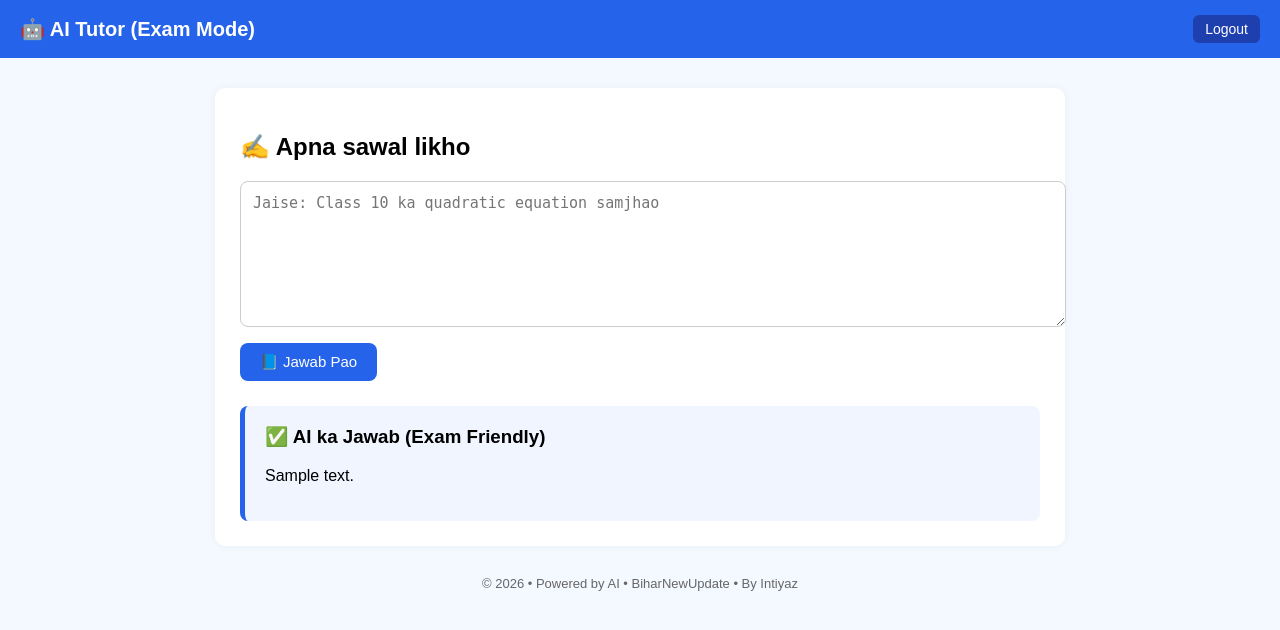
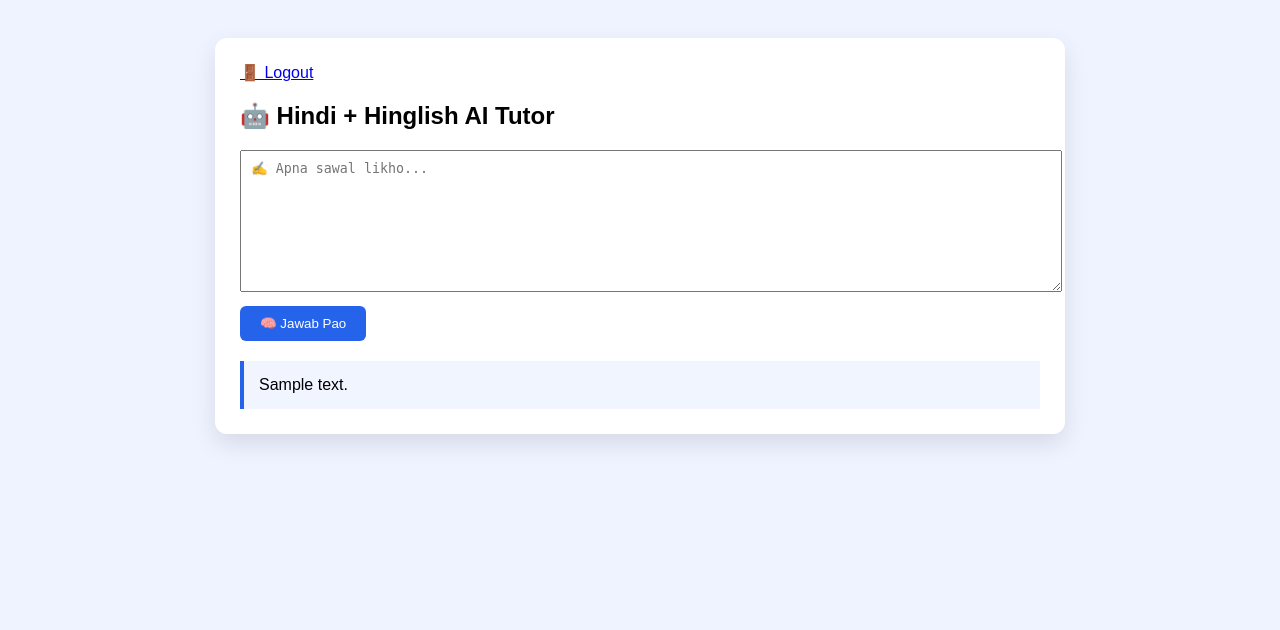
Before and after one commit to biharnewupdateofficial/hindi-ai-tool, a Flask app: template templates/index.html in a window 1280 px wide. Shown: the top 630 px of the page. Run offline with Flask 3, Linux system fonts and the light colour scheme; the template is opened without the code that fills it: most values are stand-ins (such as "Sample title", 1, 10 or a date in 2020).

Commit message:
Full AI Tutor: login + chatgpt style + scalable

```diff
--- a/app.py
+++ b/app.py
@@ -1,90 +1,63 @@
-from flask import Flask, render_template, request, session, send_file
-from flask_limiter import Limiter
-from flask_limiter.util import get_remote_address
-import openai, os, io
-from reportlab.lib.pagesizes import A4
-from reportlab.pdfgen import canvas
+from flask import Flask, render_template, request, redirect, url_for
+from flask_login import LoginManager, UserMixin, login_user, logout_user, login_required
+import openai, os
 
 app = Flask(__name__)
-app.secret_key = "ultimate-chatgpt-style-secret"
+app.secret_key = "super-secret-key"
 
-limiter = Limiter(get_remote_address, app=app, default_limits=["10 per minute"])
 openai.api_key = os.getenv("OPENAI_API_KEY")
 
-# ---------- SUBJECT DETECTION ----------
-def detect_subject(q):
-    q = q.lower()
-    if any(w in q for w in ["equation","formula","math","x²","root"]): return "Maths 🧮"
-    if any(w in q for w in ["science","physics","chemistry","photosynthesis"]): return "Science 🔬"
-    if any(w in q for w in ["history","freedom","mughal","rajya"]): return "History 🏛️"
-    if any(w in q for w in ["capital","currency","gk","president"]): return "GK 🌍"
-    return "General 📘"
+login_manager = LoginManager()
+login_manager.init_app(app)
+login_manager.login_view = "login"
 
-# ---------- PROMPT ----------
-def build_prompt(q, prev):
-    follow = f"\nPrevious question: {prev}\nUse context.\n" if prev else ""
-    return f"""
-You are a ChatGPT-like AI tutor.
+# ---- Dummy user (for now) ----
+class User(UserMixin):
+    id = "student"
 
-Subject: {detect_subject(q)}
+@login_manager.user_loader
+def load_user(user_id):
+    return User()
 
+def ai_answer(question):
+    prompt = f"""
+Tum ek expert Indian teacher ho.
 Rules:
-- Hindi + Hinglish
-- Exam + understanding
-- Very clear, structured
-- Emojis for clarity only
+- Clear headings
+- Bullet points
+- Emojis
+- Exam oriented
+- Simple Hindi + Hinglish
 
-FORMAT:
+Question:
+{question}
+"""
+    res = openai.ChatCompletion.create(
+        model="gpt-3.5-turbo",
+        messages=[{"role":"user","content":prompt}]
+    )
+    return res.choices[0].message.content
 
-🧠 Topic
-📌 Short Answer
-📖 Easy Explanation
-🧮 Example / Formula
-⚠️ Yaad Rakhne Layak
-🎯 Exam Tip
+@app.route("/login", methods=["GET","POST"])
+def login():
+    if request.method == "POST":
+        login_user(User())
+        return redirect(url_for("index"))
+    return render_template("login.html")
 
-{follow}
-Question: {q}
-"""
+@app.route("/logout")
+def logout():
+    logout_user()
+    return redirect("/login")
 
-# ---------- MAIN ----------
 @app.route("/", methods=["GET","POST"])
-@limiter.limit("5 per minute")
+@login_required
 def index():
-    answer = ""
+    answer = None
     if request.method == "POST":
         q = request.form["question"]
-        prev = session.get("last_q")
-
-        res = openai.ChatCompletion.create(
-            model="gpt-3.5-turbo",
-            messages=[{"role":"user","content":build_prompt(q,prev)}],
-            temperature=0.3,
-            max_tokens=650
-        )
-
-        answer = res.choices[0].message.content
-        session["last_q"] = q
-        session["last_answer"] = answer
-
+        answer = ai_answer(q)
     return render_template("index.html", answer=answer)
 
-# ---------- PDF DOWNLOAD ----------
-@app.route("/download")
-def download():
-    text = session.get("last_answer","")
-    buffer = io.BytesIO()
-    c = canvas.Canvas(buffer, pagesize=A4)
-    y = 800
-    for line in text.split("\n"):
-        c.drawString(40, y, line[:100])
-        y -= 15
-        if y < 50:
-            c.showPage()
-            y = 800
-    c.save()
-    buffer.seek(0)
-    return send_file(buffer, as_attachment=True, download_name="AI_Notes.pdf")
-
 if __name__ == "__main__":
-    app.run(host="0.0.0.0", port=10000)
+    app.run()
--- a/requirements.txt
+++ b/requirements.txt
@@ -4,3 +4,4 @@ openai
 python-dotenv
 flask-limiter
 reportlab
+werkzeug
--- /dev/null
+++ b/static/style.css
@@ -0,0 +1,38 @@
+body {
+  background:#eef3ff;
+  font-family: Arial;
+  padding:30px;
+}
+
+.card {
+  background:white;
+  max-width:800px;
+  margin:auto;
+  padding:25px;
+  border-radius:12px;
+  box-shadow:0 10px 25px rgba(0,0,0,0.1);
+}
+
+textarea {
+  width:100%;
+  height:120px;
+  padding:10px;
+}
+
+button {
+  margin-top:10px;
+  padding:10px 20px;
+  background:#2563eb;
+  color:white;
+  border:none;
+  border-radius:6px;
+  cursor:pointer;
+}
+
+.answer {
+  margin-top:20px;
+  background:#f1f5ff;
+  padding:15px;
+  border-left:4px solid #2563eb;
+  white-space:pre-wrap;
+}
--- a/templates/index.html
+++ b/templates/index.html
@@ -1,109 +1,24 @@
 <!DOCTYPE html>
-<html lang="hi">
+<html>
 <head>
-    <meta charset="UTF-8">
-    <title>AI Tutor Dashboard</title>
-    <style>
-        body {
-            font-family: Arial, sans-serif;
-            background: #f4f8ff;
-            margin: 0;
-            padding: 0;
-        }
-        header {
-            background: #2563eb;
-            color: white;
-            padding: 15px 20px;
-            display: flex;
-            justify-content: space-between;
-            align-items: center;
-        }
-        header h1 {
-            margin: 0;
-            font-size: 20px;
-        }
-        header a {
-            color: white;
-            text-decoration: none;
-            font-size: 14px;
-            background: #1e40af;
-            padding: 6px 12px;
-            border-radius: 6px;
-        }
-        .container {
-            max-width: 800px;
-            margin: 30px auto;
-            background: white;
-            padding: 25px;
-            border-radius: 10px;
-            box-shadow: 0 0 10px rgba(0,0,0,0.05);
-        }
-        textarea {
-            width: 100%;
-            height: 120px;
-            padding: 12px;
-            font-size: 15px;
-            border-radius: 8px;
-            border: 1px solid #ccc;
-        }
-        button {
-            margin-top: 12px;
-            padding: 10px 20px;
-            background: #2563eb;
-            color: white;
-            border: none;
-            border-radius: 8px;
-            font-size: 15px;
-            cursor: pointer;
-        }
-        .answer-box {
-            margin-top: 25px;
-            background: #f1f5ff;
-            border-left: 5px solid #2563eb;
-            padding: 20px;
-            border-radius: 8px;
-        }
-        .answer-box h3 {
-            margin-top: 0;
-        }
-        footer {
-            text-align: center;
-            font-size: 13px;
-            color: #666;
-            margin: 30px 0 10px;
-        }
-    </style>
+  <title>AI Tutor</title>
+  <link rel="stylesheet" href="/static/style.css">
 </head>
-
 <body>
 
-<header>
-    <h1>🤖 AI Tutor (Exam Mode)</h1>
-    <a href="/logout">Logout</a>
-</header>
+<div class="card">
+  <a href="/logout">🚪 Logout</a>
+  <h2>🤖 Hindi + Hinglish AI Tutor</h2>
 
-<div class="container">
+  <form method="POST">
+    <textarea name="question" placeholder="✍️ Apna sawal likho..." required></textarea>
+    <button>🧠 Jawab Pao</button>
+  </form>
 
-    <h2>✍️ Apna sawal likho</h2>
-
-    <form method="POST">
-        <textarea name="question" placeholder="Jaise: Class 10 ka quadratic equation samjhao" required></textarea>
-        <br>
-        <button type="submit">📘 Jawab Pao</button>
-    </form>
-
-    {% if answer %}
-    <div class="answer-box">
-        <h3>✅ AI ka Jawab (Exam Friendly)</h3>
-        <pre style="white-space: pre-wrap; font-family: inherit;">{{ answer }}</pre>
-    </div>
-    {% endif %}
-
+  {% if answer %}
+  <div class="answer">{{ answer }}</div>
+  {% endif %}
 </div>
-
-<footer>
-    © 2026 • Powered by AI • BiharNewUpdate • By Intiyaz
-</footer>
 
 </body>
 </html>
```
Also changed, not shown: templates/login.html (added, +15 -0 lines), templates/register.html (added, +13 -0 lines).
